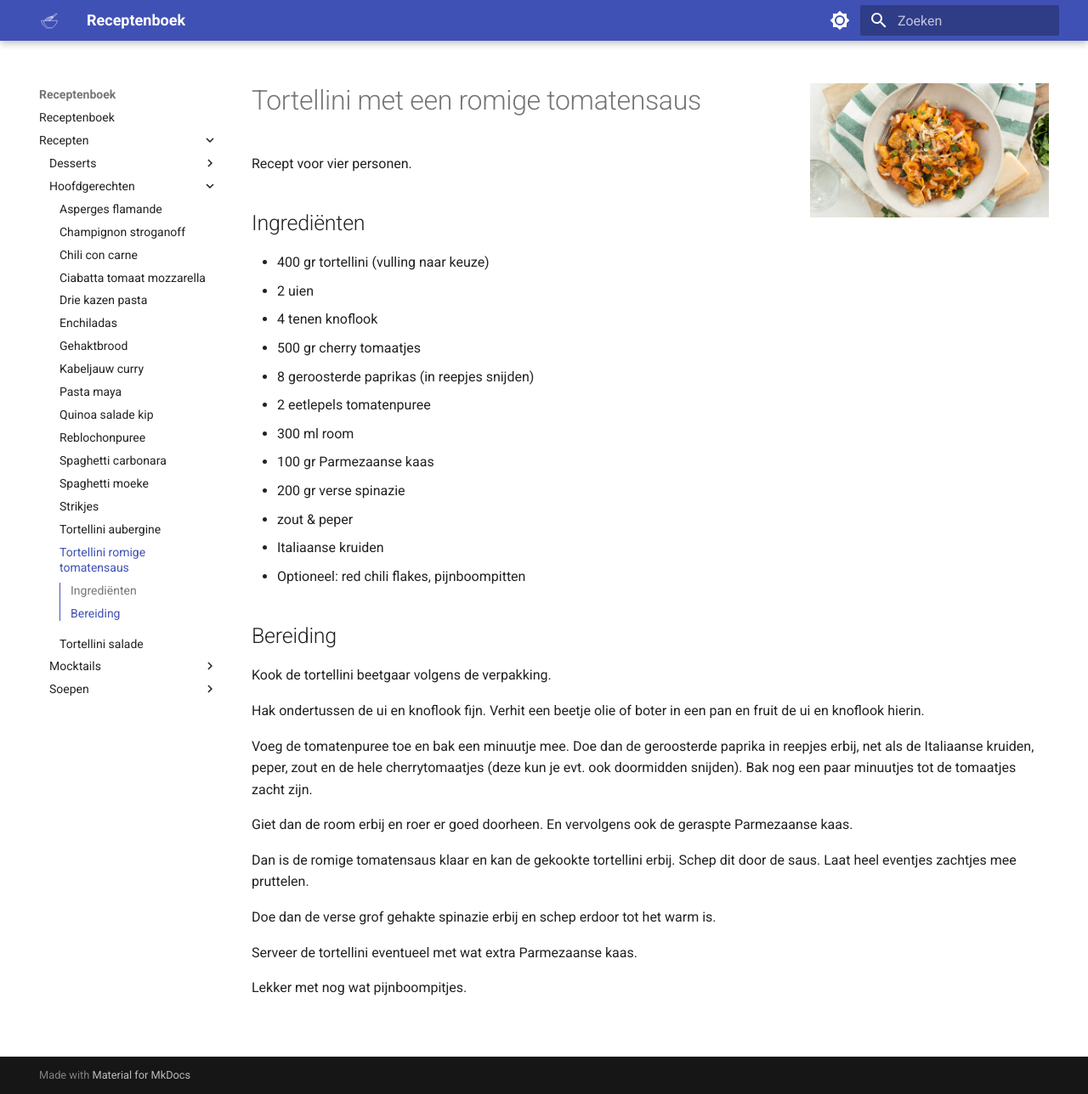
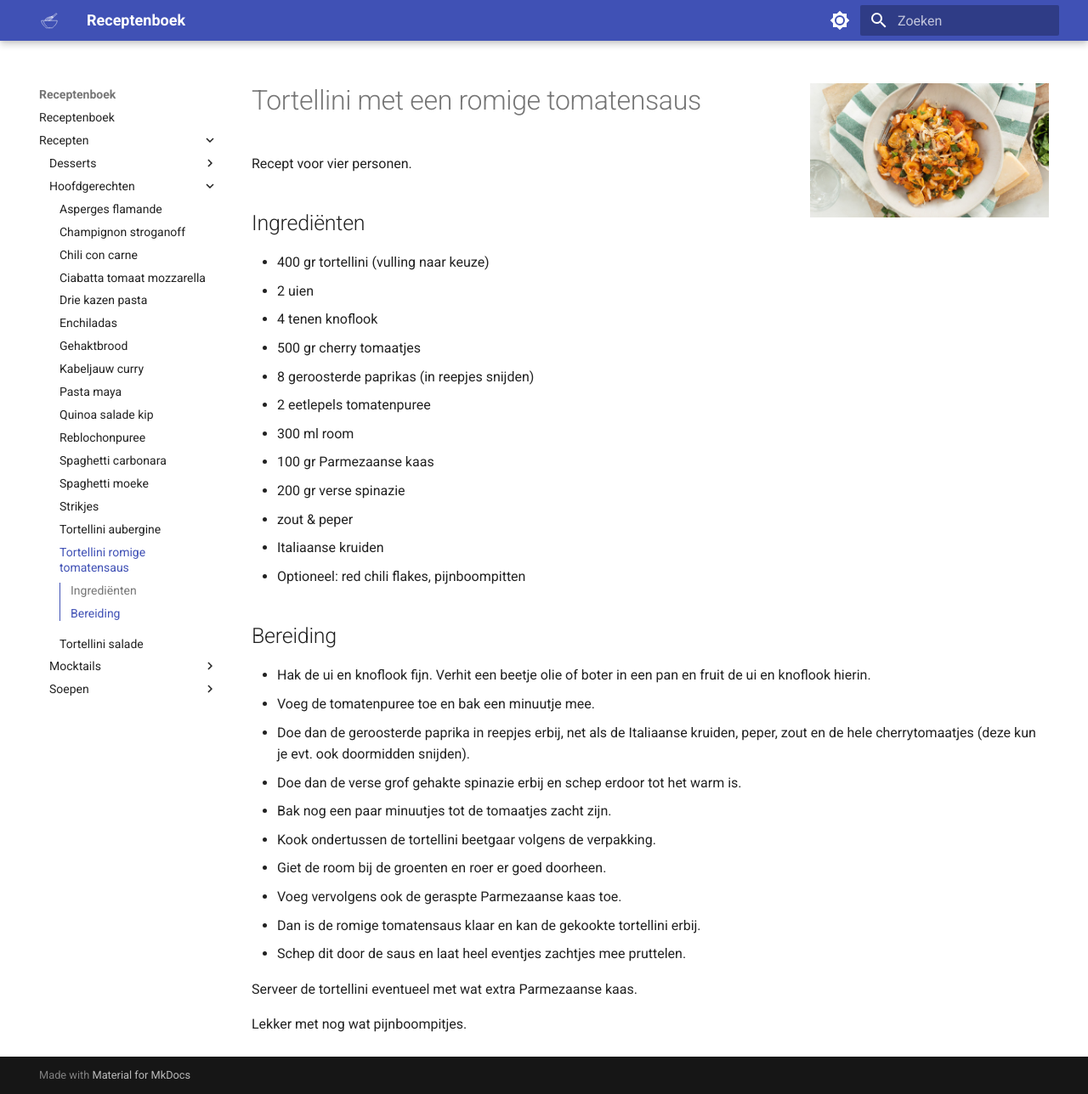
Before and after one commit to rhuygen/recepten-book, an MkDocs documentation site: the page built from docs/recepten/Hoofdgerechten/tortellini-romige-tomatensaus.md, in a window 1280 px wide and 1288 px high. Shown: the whole window at 85% size. Built offline with MkDocs 1.6.1 and Material for MkDocs 9.7.7, drawn with Linux system fonts in a browser that asks for light colours.

Commit message:
update tortellini recipe

```diff
--- a/docs/recepten/Hoofdgerechten/tortellini-romige-tomatensaus.md
+++ b/docs/recepten/Hoofdgerechten/tortellini-romige-tomatensaus.md
@@ -26,17 +26,19 @@ Recept voor vier personen.
 
 ## Bereiding
 
-Kook de tortellini beetgaar volgens de verpakking.
+- Hak de ui en knoflook fijn. Verhit een beetje olie of boter in een pan en fruit de ui en knoflook hierin.
+- Voeg de tomatenpuree toe en bak een minuutje mee.
+- Doe dan de geroosterde paprika in reepjes erbij, net als de Italiaanse kruiden, peper, zout en de hele cherrytomaatjes (deze kun je evt. ook doormidden snijden).
+- Doe dan de verse grof gehakte spinazie erbij en schep erdoor tot het warm is.
+- Bak nog een paar minuutjes tot de tomaatjes zacht zijn.
 
-Hak ondertussen de ui en knoflook fijn. Verhit een beetje olie of boter in een pan en fruit de ui en knoflook hierin.
+- Kook ondertussen de tortellini beetgaar volgens de verpakking.
 
-Voeg de tomatenpuree toe en bak een minuutje mee. Doe dan de geroosterde paprika in reepjes erbij, net als de Italiaanse kruiden, peper, zout en de hele cherrytomaatjes (deze kun je evt. ook doormidden snijden). Bak nog een paar minuutjes tot de tomaatjes zacht zijn.
+- Giet de room bij de groenten en roer er goed doorheen.
+- Voeg vervolgens ook de geraspte Parmezaanse kaas toe.
 
-Giet dan de room erbij en roer er goed doorheen. En vervolgens ook de geraspte Parmezaanse kaas.
-
-Dan is de romige tomatensaus klaar en kan de gekookte tortellini erbij. Schep dit door de saus. Laat heel eventjes zachtjes mee pruttelen.
-
-Doe dan de verse grof gehakte spinazie erbij en schep erdoor tot het warm is.
+- Dan is de romige tomatensaus klaar en kan de gekookte tortellini erbij.
+- Schep dit door de saus en laat heel eventjes zachtjes mee pruttelen.
 
 Serveer de tortellini eventueel met wat extra Parmezaanse kaas.
 
```
